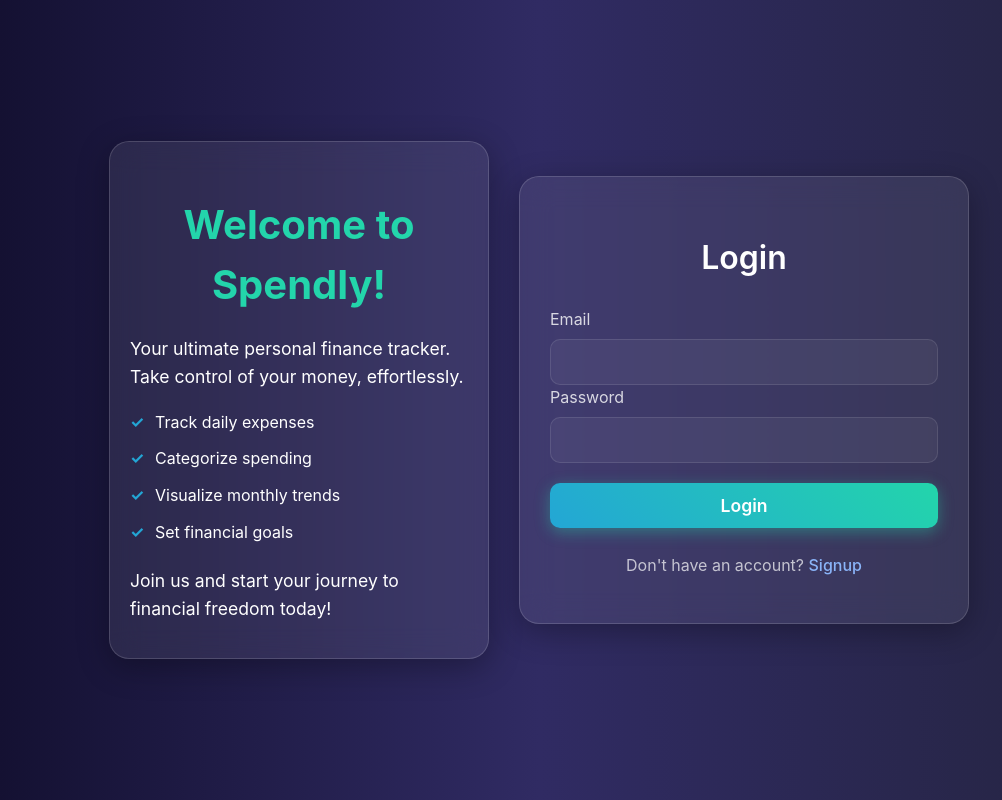
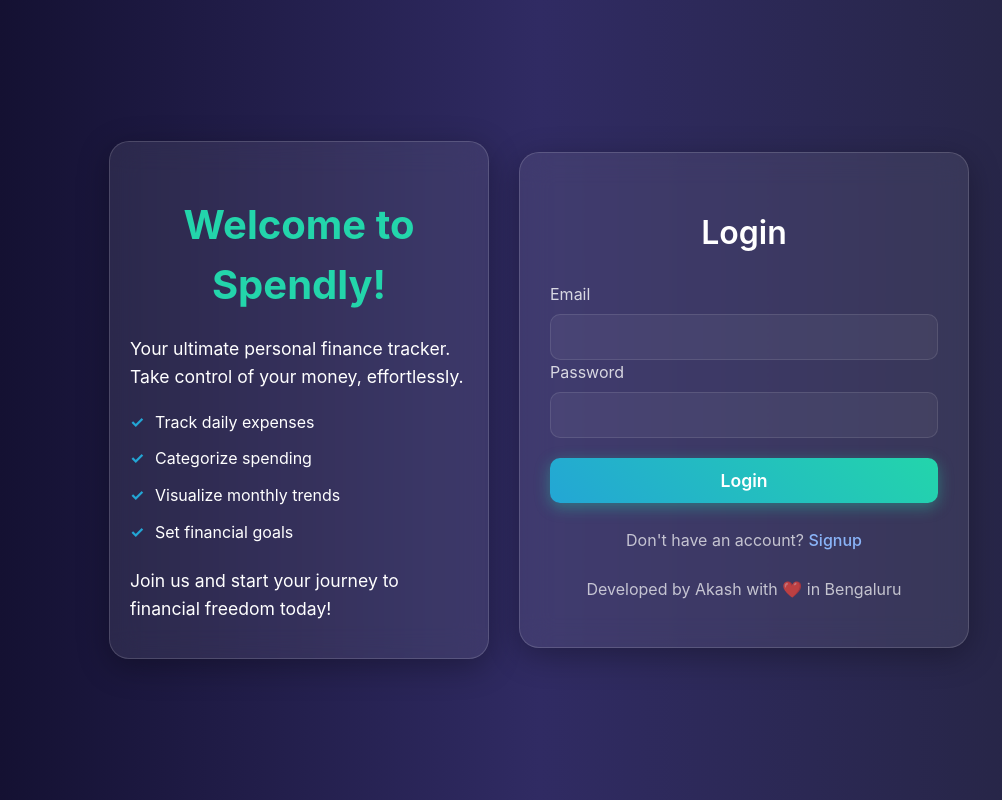
Before and after one commit to Akash2001-sudo/spendly, a React (Vite) app: page /login in a window 1280 px wide. Shown: the whole page, without its empty margins (101-1103 px from the left). Built offline with nearby package versions, Linux system fonts and the light colour scheme.

Commit message:
Add developer credit section to Login and Signup pages

```diff
--- a/src/pages/LoginPage.tsx
+++ b/src/pages/LoginPage.tsx
@@ -68,6 +68,7 @@ const LoginPage = () => {
           <p className="mt-3 text-center">
             Don't have an account? <Link to="/signup">Signup</Link>
           </p>
+          <p className="text-center mt-3 developed-by">Developed by Akash with ❤️ in Bengaluru</p>
         </div>
       </div>
     </main>
--- a/src/pages/SignupPage.tsx
+++ b/src/pages/SignupPage.tsx
@@ -79,6 +79,7 @@ const SignupPage = () => {
           <p className="mt-3 text-center">
             Already have an account? <Link to="/login">Login</Link>
           </p>
+          <p className="text-center mt-3 developed-by">Developed by Akash with ❤️ in Bengaluru</p>
         </div>
       </div>
     </main>
```
